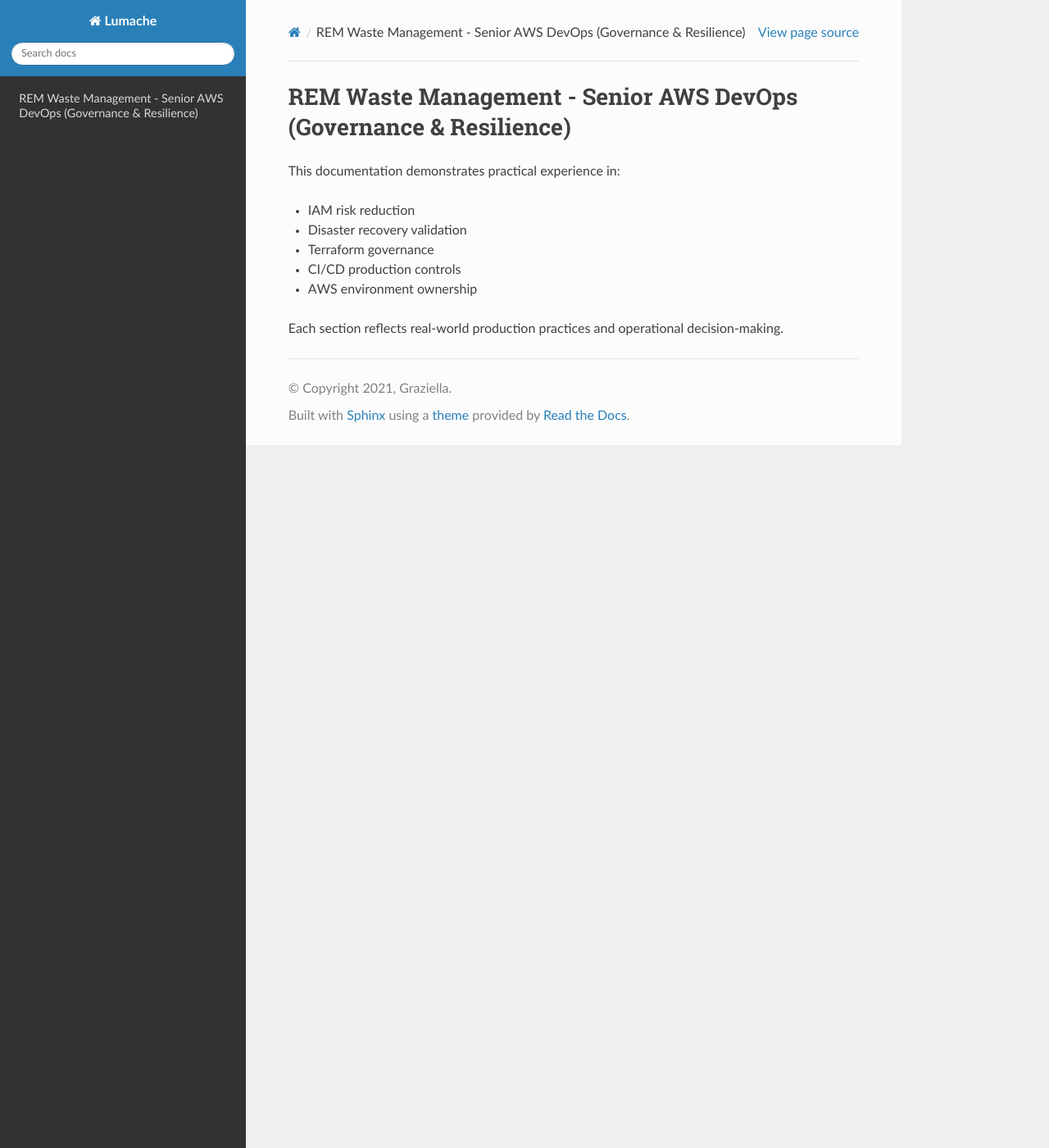
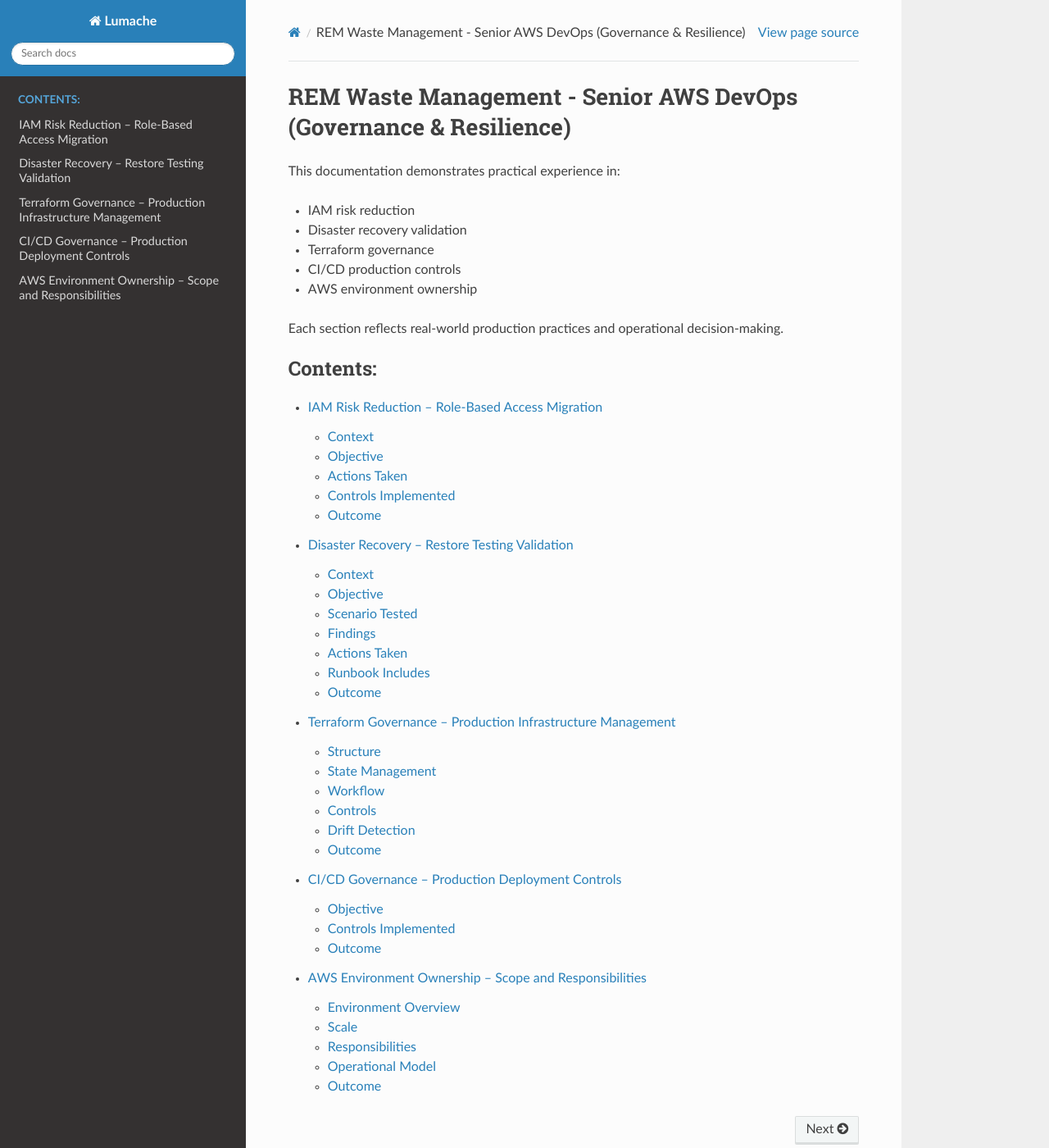
Before and after one commit to Mynkskhr/proj1221, a Sphinx documentation site: the page built from docs/source/index.rst, in a window 1280 px wide and 1400 px high. Shown: the whole window at 82% size. Built offline with Sphinx 7.4.7 and the Read the Docs theme 3.1.0, drawn with Linux system fonts in a browser that asks for light colours.

Commit message:
Update index.rst

```diff
--- a/docs/source/index.rst
+++ b/docs/source/index.rst
@@ -9,3 +9,13 @@ This documentation demonstrates practical experience in:
 - AWS environment ownership
 
 Each section reflects real-world production practices and operational decision-making.
+
+.. toctree::
+   :maxdepth: 2
+   :caption: Contents:
+
+   iam-risk-reduction
+   restore-testing
+   terraform-governance
+   cicd-governance
+   aws-environment
```
